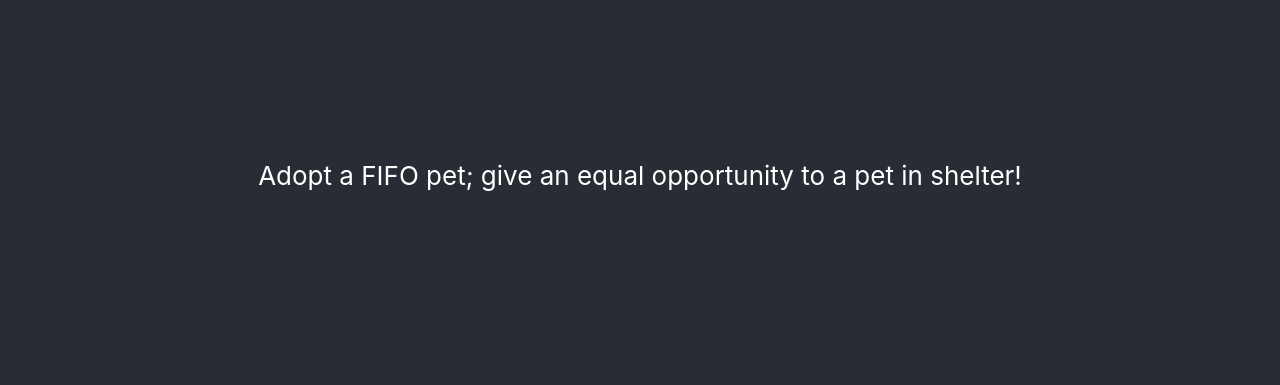
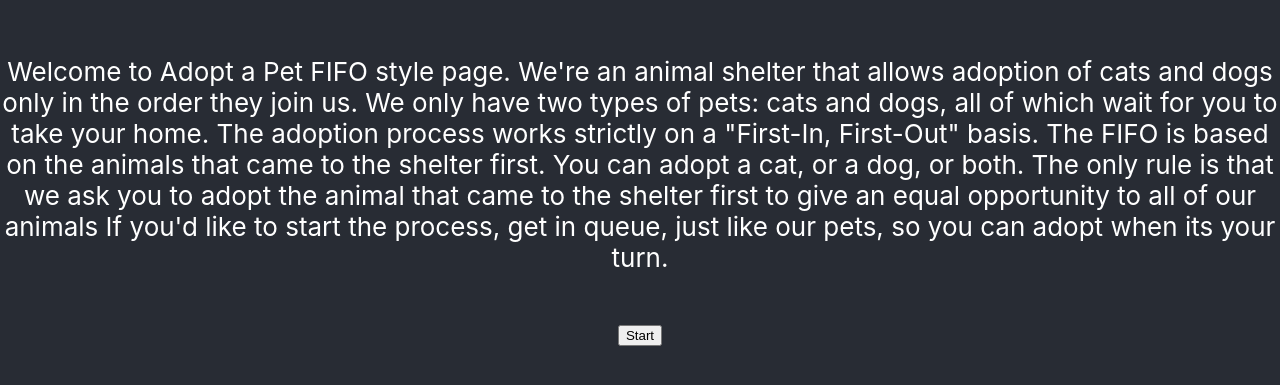
Before and after one commit to thinkful-ei-armadillo/petful-client-payman-irem, a React (Create React App) app: page / in a window 1280 px wide. Shown: the part 225-610 px from the top of the page. Built offline with nearby package versions, Linux system fonts and the light colour scheme; no server answers.

Commit message:
started fetching

```diff
--- a/src/Adoption.js
+++ b/src/Adoption.js
@@ -1,45 +1,63 @@
-import React, { Component } from "react";
-import PetListContext from "./PetListContext";
+import React, { useState, useEffect } from 'react';
+//import PetListContext from './PetListContext';
 import PetApiService from './pet-service';
 
-export default class Adoption extends Component {
-  static contextType = PetListContext;
+export default function Adoption(props) {
+  // const petListContext = React.useContext(PetListContext);
+  const [error, setError] = useState(null);
+  const [catList, setCatList] = useState(null);
+  const [dogList, setDogList] = useState(null);
+  const [nextCat, setNextCat] = useState(null);
 
-  componentDidMount() {
-    this.context.clearError()
+  useEffect(() => {
+    debugger;
     PetApiService.getCat()
-      .then(this.context.setCatList)
-      .catch(this.context.setError)
-    PetApiService.getDog()
+      .then(res => {
+        setCatList(res.cats);
+        setNextCat(res.cats[0]);
+        debugger;
+        console.log(res.cats[0]);
+      })
+      .catch(setError);
+    /*PetApiService.getDog()
       .then(this.context.setDogList)
-      .catch(this.context.setError)
+      .catch(this.context.setError);*/
+  }, []);
 
-  }
-  render() {
-    const { catList, dogList } = this.context
   return (
     <div>
-        {/* <div className="cat container"> */}
-            {/* <h2>{catList.name}</h2>
+      {nextCat !== null && (
+        <div className="cat container">
+          <h2>{nextCat.name}</h2>
           <div className="cat-box">
-                <img src={catList.image} className="cat image" alt="a close shot of the cat" />
-                <p>{catList.description}</p>
+            <img
+              src={nextCat.imageurl}
+              className="cat image"
+              alt="a close shot of the cat"
+            />
+            <p>{nextCat.imagedescription}</p>
           </div>
           <div className="button-box">
-                <button type="button" onClick={this.handleClickAdoptButton}>Adopt Me!</button>
+            <button type="button">Adopt Me!</button>
           </div>
         </div>
-        <div className="dog container">
+      )}
+      {/*<div className="dog container">
         <h2>{dogList.name}</h2>
         <div className="dog-box">
-                <img src={dogList.image} className="cat-owner logo" alt="a close shot of the dog" />
+          <img
+            src={dogList.image}
+            className="cat-owner logo"
+            alt="a close shot of the dog"
+          />
           <p>{dogList.description}</p>
         </div>
         <div className="button-box">
-                <button type="button" onClick={this.handleClickAdoptButton}>Adopt Me!</button>
+          <button type="button" onClick={this.handleClickAdoptButton}>
+            Adopt Me!
+          </button>
         </div>
-        </div>  */}
+  </div>*/}
     </div>
-    )
+  );
 }
-}
--- a/src/App.js
+++ b/src/App.js
@@ -3,14 +3,41 @@ import './App.css';
 import Adoption from './Adoption';
 
 class App extends Component {
+  state = {
+    view: 'home'
+  };
+
+  changeView = () => {
+    debugger;
+    if (this.state.view === 'home') {
+      this.setState({ view: 'adoption' });
+    }
+  };
   render() {
     return (
       <div className="App">
         <header className="App-header">
-          <p>
-            Adopt a FIFO pet; give an equal opportunity to a pet in shelter!
-          </p>
-          <Adoption />
+          {this.state.view === 'home' && (
+            <React.Fragment>
+              <p>
+                <p>
+                  Welcome to Adopt a Pet FIFO style page. We're an animal
+                  shelter that allows adoption of cats and dogs only in the
+                  order they join us. We only have two types of pets: cats and
+                  dogs, all of which wait for you to take your home. The
+                  adoption process works strictly on a "First-In, First-Out"
+                  basis. The FIFO is based on the animals that came to the
+                  shelter first. You can adopt a cat, or a dog, or both. The
+                  only rule is that we ask you to adopt the animal that came to
+                  the shelter first to give an equal opportunity to all of our
+                  animals If you'd like to start the process, get in queue, just
+                  like our pets, so you can adopt when its your turn.
+                </p>
+              </p>
+              <button onClick={this.changeView}>Start</button>
+            </React.Fragment>
+          )}
+          {this.state.view === 'adoption' && <Adoption />}
         </header>
       </div>
     );
--- a/src/PetListContext.js
+++ b/src/PetListContext.js
@@ -1,4 +1,4 @@
-import React, { Component } from 'react'
+import React, { Component } from 'react';
 
 const PetListContext = React.createContext({
   catList: [],
@@ -7,51 +7,51 @@ const PetListContext = React.createContext({
   setError: () => {},
   clearError: () => {},
   setPetList: () => {},
-  removePet:()=>{},
-})
-export default PetListContext
+  removePet: () => {}
+});
+export default PetListContext;
 
 export class PetListProvider extends Component {
   state = {
     petList: [],
-    error: null,
+    error: null
   };
 
   setCatList = catList => {
-    this.setState({ catList })
-  }
+    debugger;
+    this.setState({ catList });
+  };
 
   setDogList = dogList => {
-    this.setState({ dogList })
-  }
+    this.setState({ dogList });
+  };
 
   clearcatList = () => {
-    this.setState({ catList: [] })
-  }
+    this.setState({ catList: [] });
+  };
 
   cleardogList = () => {
-    this.setState({ dogtList: [] })
-  }
+    this.setState({ dogtList: [] });
+  };
 
   removeCat = cat => {
-    let newCatList = this.state.catList.filter(item => item.id !== cat.id)
-    this.setState({petList: newCatList})
-  }
+    let newCatList = this.state.catList.filter(item => item.id !== cat.id);
+    this.setState({ petList: newCatList });
+  };
 
   removeDog = dog => {
-    let newDogList = this.state.dogList.filter(item => item.id !== dog.id)
-    this.setState({petList: newDogList})
-  }
-
+    let newDogList = this.state.dogList.filter(item => item.id !== dog.id);
+    this.setState({ petList: newDogList });
+  };
 
   setError = error => {
-    console.error(error)
-    this.setState({ error })
-  }
+    console.error(error);
+    this.setState({ error });
+  };
 
   clearError = () => {
-    this.setState({ error: null })
-  }
+    this.setState({ error: null });
+  };
 
   render() {
     const value = {
@@ -60,12 +60,12 @@ export class PetListProvider extends Component {
       setError: this.setError,
       clearError: this.clearError,
       setPetList: this.setPetList,
-      removePet: this.removePet,
-    }
+      removePet: this.removePet
+    };
     return (
       <PetListContext.Provider value={value}>
         {this.props.children}
       </PetListContext.Provider>
-    )
+    );
   }
 }
--- a/src/config.js
+++ b/src/config.js
@@ -1,3 +1,3 @@
 export default {
-    API_ENDPOINT: 'http://localhost:8000/api'
-    }
+  API_ENDPOINT: 'http://localhost:8080/api'
+};
--- a/src/pet-service.js
+++ b/src/pet-service.js
@@ -1,17 +1,17 @@
-import config from './config'
+import config from './config';
 
 const PetApiService = {
-
   getCat() {
     return fetch(`${config.API_ENDPOINT}/cat`)
       .then(res =>
-           (!res.ok)
-            ? res.json().then(e => Promise.reject(e))
-            : res.json()
+        !res.ok ? res.json().then(e => Promise.reject(e)) : res.json()
       )
+      .then(res => {
+        return res;
+      });
   },
 
-    adoptCat(){
+  /*adoptCat(){
         return fetch(`${config.API_ENDPOINT}/cat`, {
           method: 'DELETE'
         })
@@ -20,18 +20,15 @@ const PetApiService = {
             throw new Error(res.status);
           })
           .catch(error => console.error({error}))
-      },
+      },*/
 
   getDog() {
-        return fetch(`${config.API_ENDPOINT}/dog`)
-          .then(res =>
-             (!res.ok)
-              ? res.json().then(e => Promise.reject(e))
-              : res.json()
-          )
-      },
+    return fetch(`${config.API_ENDPOINT}/dog`).then(res =>
+      !res.ok ? res.json().then(e => Promise.reject(e)) : res.json()
+    );
+  }
 
-      adoptDog(){
+  /*adoptDog(){
         return fetch(`${config.API_ENDPOINT}/dog`, {
           method: 'DELETE'
         })
@@ -40,7 +37,7 @@ const PetApiService = {
             throw new Error(res.status);
           })
           .catch(error => console.error({error}))
-      }
-}
+      }*/
+};
 
 export default PetApiService;
```
Lines whose indentation alone changed are shown as unchanged.
